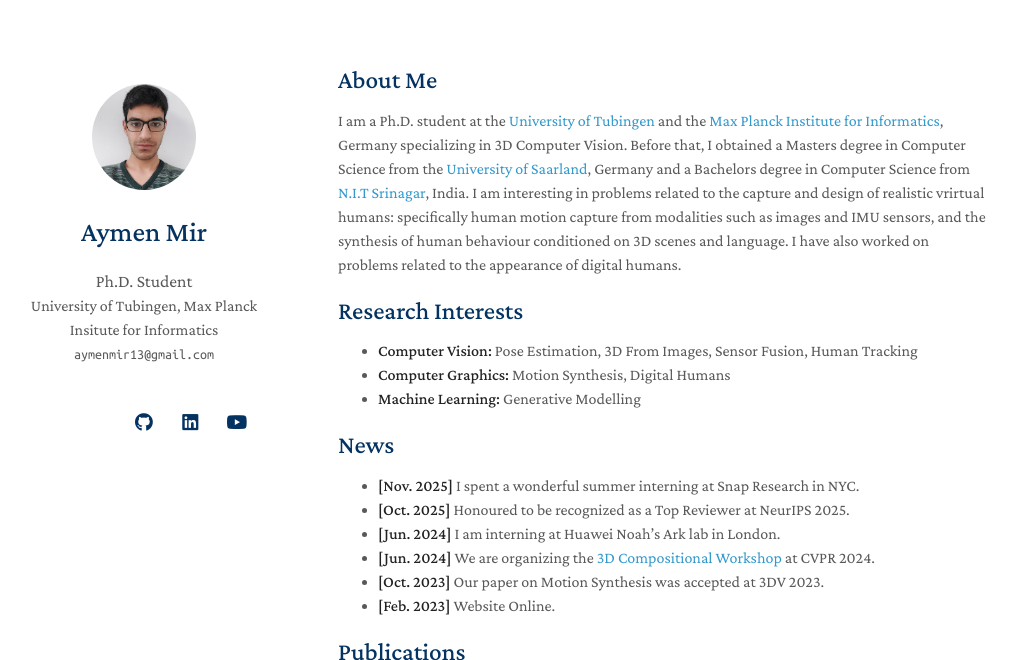
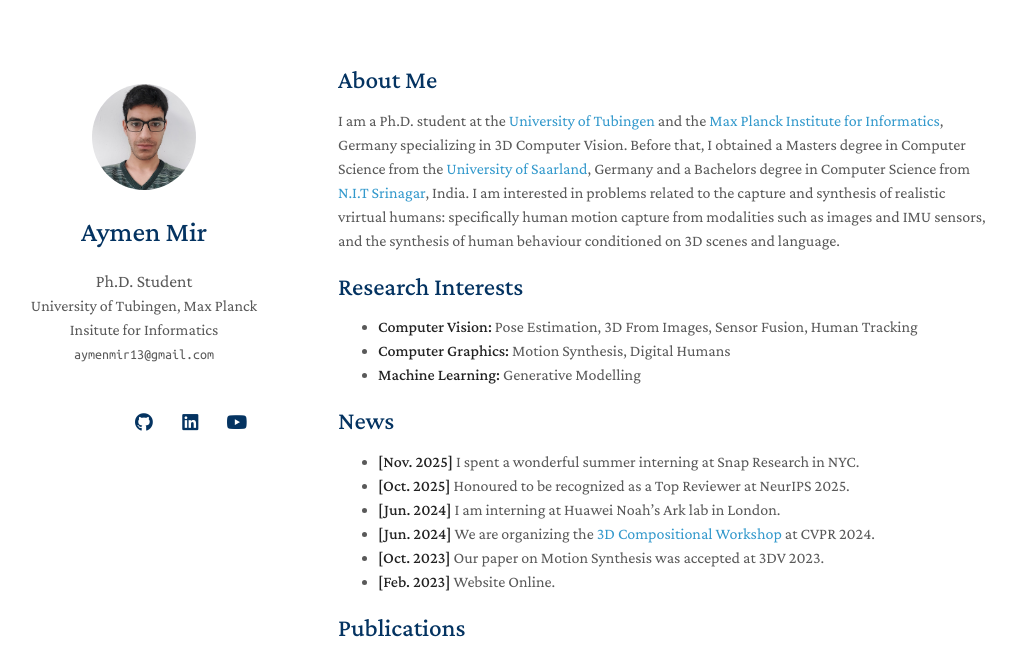
Before and after one commit to miraymen/miraymen.github.io, a Jekyll site: the page built from index.md, in a window 1280 px wide and 900 px high, cut to the strip 0-660 px from the top of the window. Shown: the whole strip, without its empty margins (132-1148 px from the left). Built offline with Jekyll 4.4.1, drawn with Linux system fonts in a browser that asks for light colours; nearby versions of some CDN libraries; a style sheet for code colours, icons or effects is not loaded; our own code applies the rules of GitHub Pages for plain Markdown files.

Commit message:
Fix typos and clarify About Me section
Corrected typos and improved wording in the About Me section.

```diff
--- a/index.md
+++ b/index.md
@@ -4,7 +4,7 @@ layout: homepage
 
 ## About Me
 
-I am a Ph.D. student at the <a href="https://tuebingen.ai/"> University of Tubingen</a> and the <a href="https://www.mpi-inf.mpg.de/departments/computer-vision-and-machine-learning">Max Planck Institute for Informatics</a>, Germany specializing in 3D Computer Vision. Before that, I obtained a Masters degree in Computer Science from the <a href="https://saarland-informatics-campus.de/en/">University of Saarland</a>, Germany and a Bachelors degree in Computer Science from <a href="https://nitsri.ac.in/Department/Deptindex.aspx?page=a&ItemID=cs&nDeptID=cs">N.I.T Srinagar</a>, India. I am interesting in problems related to the capture and design of realistic vrirtual humans: specifically human motion capture from modalities such as images and IMU sensors, and the synthesis of human behaviour conditioned on 3D scenes and language. I have also worked on problems related to the appearance of digital humans.
+I am a Ph.D. student at the <a href="https://tuebingen.ai/"> University of Tubingen</a> and the <a href="https://www.mpi-inf.mpg.de/departments/computer-vision-and-machine-learning">Max Planck Institute for Informatics</a>, Germany specializing in 3D Computer Vision. Before that, I obtained a Masters degree in Computer Science from the <a href="https://saarland-informatics-campus.de/en/">University of Saarland</a>, Germany and a Bachelors degree in Computer Science from <a href="https://nitsri.ac.in/Department/Deptindex.aspx?page=a&ItemID=cs&nDeptID=cs">N.I.T Srinagar</a>, India. I am interested in problems related to the capture and synthesis of realistic vrirtual humans: specifically human motion capture from modalities such as images and IMU sensors, and the synthesis of human behaviour conditioned on 3D scenes and language.
 
 ## Research Interests
 
```
